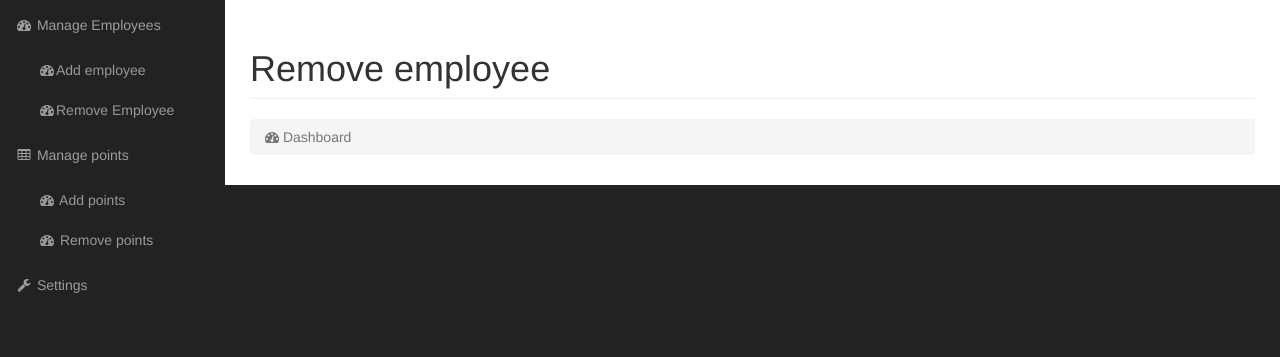
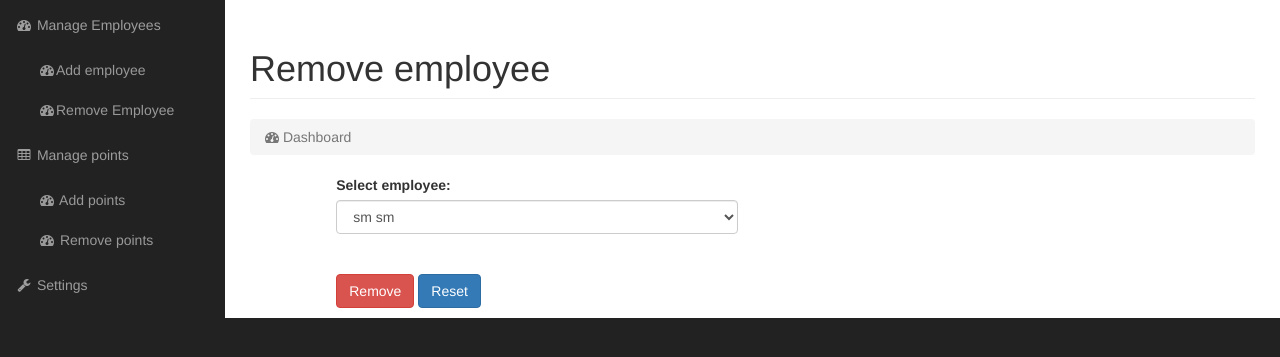
Before and after one commit to nicolaez/klf_points, a CodeIgniter app: page /database/index.php/admin/removeemployee in a window 1280 px wide. Shown: the part 51-408 px from the top of the page. Run offline with CodeIgniter, Linux system fonts and the light colour scheme; a user stored in the database is signed in; data comes from the database, SQL or seed files in the repository; grey boxes labelled with a size stand in for pictures from a placeholder-image service; some libraries are stand-ins or nearby versions.

Commit message:
update view add_points

```diff
--- a/application/config/database.php
+++ b/application/config/database.php
@@ -77,7 +77,7 @@ $db['default'] = array(
 	'dsn'	=> '',
 	'hostname' => 'localhost',
 	'username' => 'root',
-	'password' => '123456',
+	'password' => '',
 	'database' => 'klfpoints',
 	'dbdriver' => 'mysqli',
 	'dbprefix' => '',
--- a/application/controllers/Employee.php
+++ b/application/controllers/Employee.php
@@ -45,4 +45,10 @@ class Employee extends CI_Controller
 
   }
 
+  public function removeEmployee()
+  {
+    $this->Employee_model->removeEmployee($this->input->post('emp_id'));
+    redirect('admin/manageemployees/');
+  }
+
 }
--- a/application/models/Employee_model.php
+++ b/application/models/Employee_model.php
@@ -229,4 +229,9 @@ class Employee_model extends CI_Model
     $this->db->query('UPDATE employees SET points='.$total.' WHERE id_emp='.$id);
   }
 
+  public function removeEmployee($id)
+  {
+    $this->db->query('UPDATE employees SET status=0 WHERE id_emp='.$id);
+  }
+
 }
--- a/application/views/remove_employee.php
+++ b/application/views/remove_employee.php
@@ -24,7 +24,29 @@
                 <!-- /.row -->
 
                 <div class="row">
+                    <div class="col-md-5 col-md-offset-1">
+                        <?php
 
+                        echo form_open('Employee/removeEmployee');
+                        echo form_label('Select employee: ');
+                        echo '<select name="emp_id" id="emp_id" class = form-control>';
+
+                        $this->load->model('Employee_model');
+                        $e1 = new Employee_model();
+                        $employees = $e1->getAllEmployees();
+                        foreach($employees as $emp){
+
+                            echo '<option value="'.$emp->id_emp.'">'.$emp->firstname.' '.$emp->lastname.'</option>';
+                        }
+                        echo '</select>';
+
+                        echo '<br /><br />';
+                        echo form_submit(array('id'=>'btnAdd', 'name'=>'btnAdd','class'=>'btn btn-danger'),'Remove');
+                        echo form_reset(array('id'=>'btnClr', 'name'=>'btnClr','class'=>'btn btn-primary'),'Reset');
+
+                        echo form_close();
+                        ?>
+                    </div>
                 </div>
                 <!-- /.row -->
 
```
